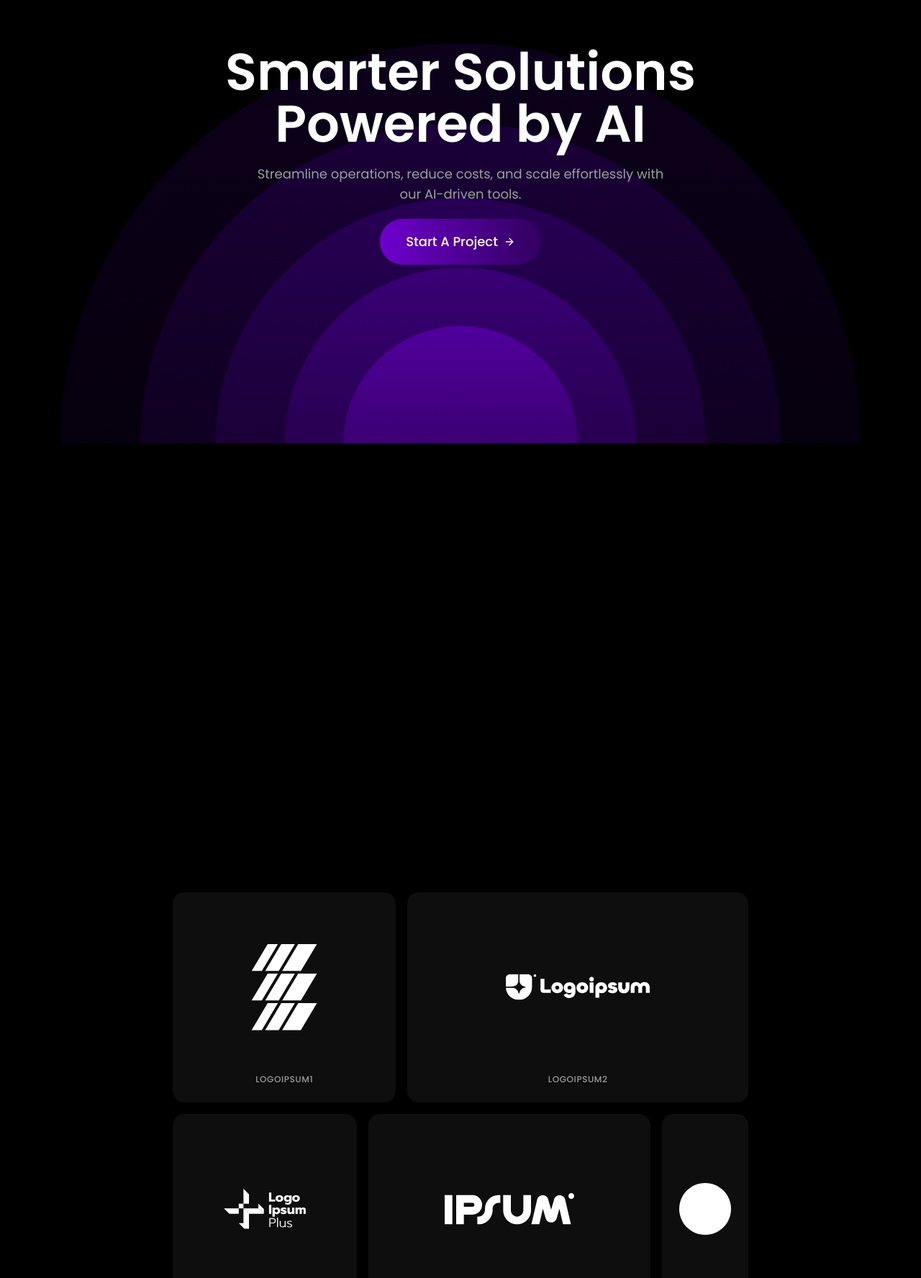
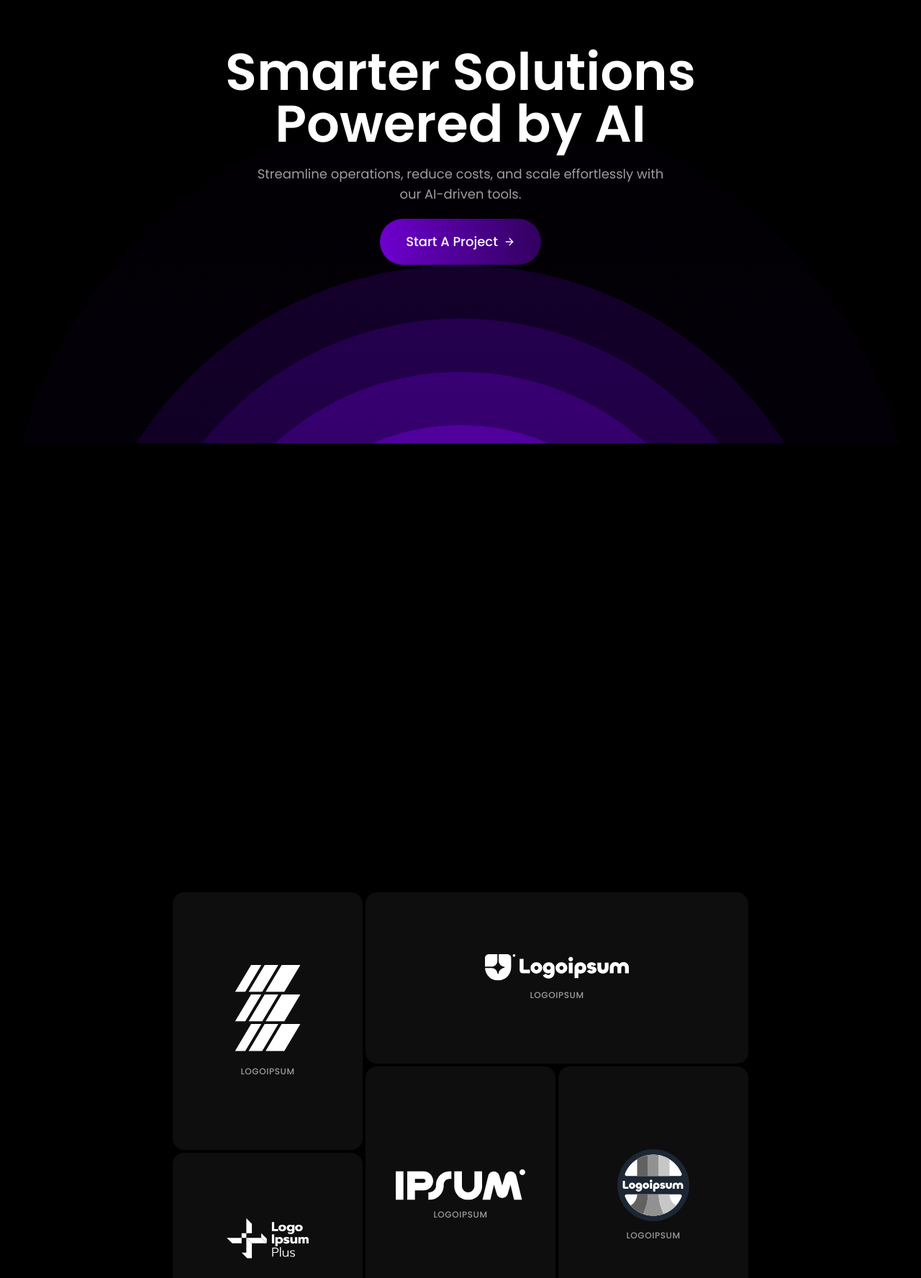
Before and after one commit to the3plet/machine-test-sooraj, a Next.js app: page / in a window 1280 px wide. Shown: the part 184-1960 px from the top of the page at 72% size. Built offline with nearby package versions, Linux system fonts and the light colour scheme.

Commit message:
ui updation on grid and circle

```diff
--- a/app/components/GridSection/Grid.tsx
+++ b/app/components/GridSection/Grid.tsx
@@ -5,28 +5,47 @@ import Image from 'next/image'
 type Props = {}
 
 const gridItems = [
-  { id: 1, name: 'LOGOIPSUM1', logo: '/logos/logo2.svg', span: 'col-span-2 row-span-2' },
-  { id: 2, name: 'LOGOIPSUM2', logo: '/logos/logo3.svg', span: 'col-span-4 row-span-1' },
-  { id: 3, name: 'LOGOIPSUM3', logo: '/logos/logo1.svg', span: 'col-span-2 row-span-2' },
-  { id: 4, name: 'LOGOIPSUM4', logo: '/logos/logo5.svg', span: 'col-span-3 row-span-2' },
-  { id: 5, name: 'LOGOIPSUM5', logo: '/logos/logo4.svg', span: 'col-span-1 row-span-2' },
+  { id: 1, name: 'LOGOIPSUM', logo: '/logos/logo2.svg' }, // Top left - stripes
+  { id: 2, name: 'LOGOIPSUM', logo: '/logos/logo3.svg' }, // Top right - large
+  { id: 3, name: 'LOGOIPSUM', logo: '/logos/logo1.svg' }, // Bottom left
+  { id: 4, name: 'LOGOIPSUM', logo: '/logos/logo5.svg' }, // Bottom middle
+  { id: 5, name: 'LOGOIPSUM', logo: '/logos/logo4.svg' }, // Bottom right - circular
 ]
 
 const Grid = (props: Props) => {
   return (
     <section className='px-6 sm:px-12 md:px-24 lg:px-40 xl:px-60 py-12 md:py-16 lg:py-20'>
-      <div className='grid grid-rows-1 md:grid-rows-2 gap-4 h-auto md:h-[600px]'>
-        {/* Top Row - 2 items */}
-        <div className='grid grid-cols-1 sm:grid-cols-2 md:grid-cols-5 gap-4'>
-          {/* Item 1 - Left */}
-          <div className='col-span-1 sm:col-span-1 md:col-span-2 bg-[#0E0E0E] rounded-2xl p-6 flex flex-col items-center justify-center gap-3 transition-all duration-300 ease-out hover:scale-[1.02] hover:-translate-y-2 hover:bg-[#232323] hover:shadow-[0_20px_50px_rgba(0,0,0,0.5)] group cursor-pointer min-h-[180px]'>
+      {/* Mobile: Single column stack */}
+      <div className='grid grid-cols-1 md:hidden gap-4'>
+        {gridItems.map((item, index) => (
+          <div key={item.id} className='bg-[#0E0E0E] rounded-2xl p-6 flex flex-col items-center justify-center gap-3 transition-all duration-300 ease-out hover:scale-[1.02] hover:-translate-y-2 hover:bg-[#232323] hover:shadow-[0_20px_50px_rgba(0,0,0,0.5)] group cursor-pointer min-h-[180px]'>
             <div className='flex items-center justify-center flex-1 transition-transform duration-300 group-hover:scale-110'>
+              <Image
+                src={item.logo}
+                alt={item.name}
+                width={120}
+                height={120}
+                className='object-contain filter brightness-0 invert max-h-[100px]'
+              />
+            </div>
+            <p className='text-[#9D9D9D] text-xs font-medium font-poppins transition-all duration-300 group-hover:text-[#FFFFFF] group-hover:-translate-y-1 tracking-wider'>
+              {item.name}
+            </p>
+          </div>
+        ))}
+      </div>
+
+      {/* Desktop: 6 columns x 5 rows grid layout */}
+      <div className='hidden md:grid md:grid-cols-6 md:grid-rows-5 gap-1 h-[600px]'>
+        {/* Card 1 - Top Left (1 col, 4 rows) */}
+        <div className='col-span-2 row-span-3 bg-[#0E0E0E] rounded-2xl p-6 flex flex-col items-center justify-center gap-5 transition-all duration-300 ease-out hover:scale-[1.02] hover:-translate-y-2 hover:bg-[#232323] hover:shadow-[0_20px_50px_rgba(0,0,0,0.5)] group cursor-pointer'>
+          <div className='flex items-center justify-center  transition-transform duration-300 group-hover:scale-110'>
             <Image
               src={gridItems[0].logo}
               alt={gridItems[0].name}
               width={120}
-                height={120}
-                className='object-contain filter brightness-0 invert max-h-[80px] sm:max-h-[100px] md:max-h-[120px]'
+              height={100}
+              className='object-contain filter brightness-0 invert max-h-[120px]'
             />
           </div>
           <p className='text-[#9D9D9D] text-xs font-medium font-poppins transition-all duration-300 group-hover:text-[#FFFFFF] group-hover:-translate-y-1 tracking-wider'>
@@ -34,50 +53,31 @@ const Grid = (props: Props) => {
           </p>
         </div>
 
-          {/* Item 2 - Right */}
-          <div className='col-span-1 sm:col-span-1 md:col-span-3 bg-[#0E0E0E] rounded-2xl p-6 flex flex-col items-center justify-center gap-3 transition-all duration-300 ease-out hover:scale-[1.02] hover:-translate-y-2 hover:bg-[#232323] hover:shadow-[0_20px_50px_rgba(0,0,0,0.5)] group cursor-pointer min-h-[180px]'>
-            <div className='flex items-center justify-center flex-1 transition-transform duration-300 group-hover:scale-110'>
+        {/* Card 2 - Top Right (5 cols, 2 rows) */}
+        <div className='col-span-4 row-span-2 bg-[#0E0E0E] rounded-2xl p-6 flex flex-col items-center justify-center gap-3 transition-all duration-300 ease-out hover:scale-[1.02] hover:-translate-y-2 hover:bg-[#232323] hover:shadow-[0_20px_50px_rgba(0,0,0,0.5)] group cursor-pointer'>
+          <div className='flex items-center justify-center transition-transform duration-300 group-hover:scale-110'>
             <Image
               src={gridItems[1].logo}
               alt={gridItems[1].name}
               width={200}
               height={200}
-                className='object-contain filter brightness-0 invert max-h-[100px] sm:max-h-[120px] md:max-h-[150px]'
+              className='object-contain filter brightness-0 invert max-h-[120px]'
             />
           </div>
           <p className='text-[#9D9D9D] text-xs font-medium font-poppins transition-all duration-300 group-hover:text-[#FFFFFF] group-hover:-translate-y-1 tracking-wider'>
             {gridItems[1].name}
           </p>
         </div>
-        </div>
 
-        {/* Bottom Row - 3 items nested grid */}
-        <div className='grid grid-cols-1 sm:grid-cols-2 md:grid-cols-6 gap-4'>
-          {/* Item 3 - Left */}
-          <div className='col-span-1 sm:col-span-1 md:col-span-2 bg-[#0E0E0E] rounded-2xl p-6 flex flex-col items-center justify-center gap-3 transition-all duration-300 ease-out hover:scale-[1.02] hover:-translate-y-2 hover:bg-[#232323] hover:shadow-[0_20px_50px_rgba(0,0,0,0.5)] group cursor-pointer min-h-[180px]'>
-            <div className='flex items-center justify-center flex-1 transition-transform duration-300 group-hover:scale-110'>
-              <Image
-                src={gridItems[2].logo}
-                alt={gridItems[2].name}
-                width={120}
-                height={120}
-                className='object-contain filter brightness-0 invert max-h-[80px] sm:max-h-[100px] md:max-h-[120px]'
-              />
-            </div>
-            <p className='text-[#9D9D9D] text-xs font-medium font-poppins transition-all duration-300 group-hover:text-[#FFFFFF] group-hover:-translate-y-1 tracking-wider'>
-              {gridItems[2].name}
-            </p>
-          </div>
-
-          {/* Item 4 - Middle */}
-          <div className='col-span-1 sm:col-span-1 md:col-span-3 bg-[#0E0E0E] rounded-2xl p-6 flex flex-col items-center justify-center gap-3 transition-all duration-300 ease-out hover:scale-[1.02] hover:-translate-y-2 hover:bg-[#232323] hover:shadow-[0_20px_50px_rgba(0,0,0,0.5)] group cursor-pointer min-h-[180px]'>
-            <div className='flex items-center justify-center flex-1 transition-transform duration-300 group-hover:scale-110'>
+        {/* Card 4 - Middle Right (3 cols, 3 rows) */}
+        <div className='col-span-2 row-span-3 bg-[#0E0E0E] rounded-2xl p-6 flex flex-col items-center justify-center gap-3 transition-all duration-300 ease-out hover:scale-[1.02] hover:-translate-y-2 hover:bg-[#232323] hover:shadow-[0_20px_50px_rgba(0,0,0,0.5)] group cursor-pointer'>
+          <div className='flex items-center justify-center transition-transform duration-300 group-hover:scale-110'>
             <Image
               src={gridItems[3].logo}
               alt={gridItems[3].name}
               width={180}
               height={180}
-                className='object-contain filter brightness-0 invert max-h-[90px] sm:max-h-[110px] md:max-h-[120px]'
+              className='object-contain filter brightness-0 invert max-h-[120px]'
             />
           </div>
           <p className='text-[#9D9D9D] text-xs font-medium font-poppins transition-all duration-300 group-hover:text-[#FFFFFF] group-hover:-translate-y-1 tracking-wider'>
@@ -85,21 +85,34 @@ const Grid = (props: Props) => {
           </p>
         </div>
 
-          {/* Item 5 - Right (Circular) */}
-          <div className='col-span-1 sm:col-span-2 md:col-span-1 bg-[#0E0E0E] rounded-2xl p-6 flex flex-col items-center justify-center gap-3 transition-all duration-300 ease-out hover:scale-[1.02] hover:-translate-y-2 hover:bg-[#232323] hover:shadow-[0_20px_50px_rgba(0,0,0,0.5)] group cursor-pointer min-h-[180px]'>
-            <div className='flex items-center justify-center flex-1 transition-transform duration-300 group-hover:scale-110'>
+        {/* Card 5 - Bottom Right (2 cols, 3 rows) */}
+        <div className='col-span-2 row-span-3 bg-[#0E0E0E] rounded-2xl p-6 flex flex-col items-center justify-center gap-3 transition-all duration-300 ease-out hover:scale-[1.02] hover:-translate-y-2 hover:bg-[#232323] hover:shadow-[0_20px_50px_rgba(0,0,0,0.5)] group cursor-pointer'>
+          <div className='flex items-center justify-center transition-transform duration-300 group-hover:scale-110'>
             <Image
               src={gridItems[4].logo}
               alt={gridItems[4].name}
               width={100}
               height={100}
-                className='object-contain filter brightness-0 invert max-h-[70px] sm:max-h-[85px] md:max-h-[100px]'
+              className='object-contain  max-h-[100px]'
             />
           </div>
           <p className='text-[#9D9D9D] text-xs font-medium font-poppins transition-all duration-300 group-hover:text-[#FFFFFF] group-hover:-translate-y-1 tracking-wider'>
             {gridItems[4].name}
           </p>
         </div>
+
+        {/* Card 3 - Bottom Left (1 col, 1 row) */}
+        <div className='col-span-2 row-span-2 bg-[#0E0E0E] rounded-2xl p-6 flex flex-col items-center justify-center gap-3 transition-all duration-300 ease-out hover:scale-[1.02] hover:-translate-y-2 hover:bg-[#232323] hover:shadow-[0_20px_50px_rgba(0,0,0,0.5)] group cursor-pointer'>
+          <div className='flex items-center justify-center flex-1 transition-transform duration-300 group-hover:scale-110'>
+            <Image
+              src={gridItems[2].logo}
+              alt={gridItems[2].name}
+              width={120}
+              height={120}
+              className='object-contain filter brightness-0 invert max-h-[80px]'
+            />
+          </div>
+
         </div>
       </div>
     </section>
--- a/app/components/Hero/ConcentricCircle.tsx
+++ b/app/components/Hero/ConcentricCircle.tsx
@@ -56,7 +56,7 @@ export default function ConcentricCircle() {
       className="absolute inset-0 flex items-end justify-center overflow-hidden pointer-events-none"
     >
       <svg
-        className="absolute bottom-0 left-1/2 -translate-x-1/2"
+        className="absolute bottom-0 top-40 left-1/2 -translate-x-1/2"
         width="100%"
         height="100%"
         viewBox="0 0 1920 1080"
@@ -65,7 +65,7 @@ export default function ConcentricCircle() {
       >
         <defs>
           <linearGradient id="grad1" x1="0%" y1="0%" x2="0%" y2="100%">
-            <stop offset="0%" style={{ stopColor: 'rgba(110, 0, 207, 0.5)', stopOpacity: 1 }} />
+            <stop offset="0%" style={{ stopColor: 'rgba(110, 0, 207, 0.5)', stopOpacity: 1,  }} />
             <stop offset="100%" style={{ stopColor: 'rgba(80, 0, 150, 0.2)', stopOpacity: 1 }} />
           </linearGradient>
           <linearGradient id="grad2" x1="0%" y1="0%" x2="0%" y2="100%">
@@ -80,8 +80,8 @@ export default function ConcentricCircle() {
             <stop offset="0%" style={{ stopColor: 'rgba(60, 0, 130, 0.3)', stopOpacity: 1 }} />
             <stop offset="100%" style={{ stopColor: 'rgba(40, 0, 80, 0.1)', stopOpacity: 1 }} />
           </linearGradient>
-          <linearGradient id="grad5" x1="0%" y1="0%" x2="0%" y2="100%">
-            <stop offset="0%" style={{ stopColor: 'rgba(50, 0, 110, 0.25)', stopOpacity: 1 }} />
+          <linearGradient id="grad5" x1="40%" y1="50%" x2="40%" y2="10%">
+            <stop offset="0%" style={{ stopColor: 'rgba(50, 0, 110, 0.09)', stopOpacity: 1 }} />
             <stop offset="100%" style={{ stopColor: 'rgba(30, 0, 60, 0.08)', stopOpacity: 1 }} />
           </linearGradient>
 
@@ -97,7 +97,7 @@ export default function ConcentricCircle() {
             ref={(el) => setRef(el, 4)}
             cx="960"
             cy="1080"
-            r="750"
+            r="850"
             fill="url(#grad5)"
             strokeWidth="0"
           />
@@ -106,8 +106,8 @@ export default function ConcentricCircle() {
           <circle
             ref={(el) => setRef(el, 3)}
             cx="960"
-            cy="1080"
-            r="600"
+            cy="1250"
+            r="720"
             fill="url(#grad4)"
             strokeWidth="0"
           />
@@ -116,8 +116,8 @@ export default function ConcentricCircle() {
           <circle
             ref={(el) => setRef(el, 2)}
             cx="960"
-            cy="1080"
-            r="460"
+            cy="1250"
+            r="620"
             fill="url(#grad3)"
             strokeWidth="0"
           />
@@ -126,8 +126,8 @@ export default function ConcentricCircle() {
           <circle
             ref={(el) => setRef(el, 1)}
             cx="960"
-            cy="1080"
-            r="330"
+            cy="1250"
+            r="520"
             fill="url(#grad2)"
             strokeWidth="0"
           />
@@ -136,8 +136,8 @@ export default function ConcentricCircle() {
           <circle
             ref={(el) => setRef(el, 0)}
             cx="960"
-            cy="1080"
-            r="220"
+            cy="1250"
+            r="420"
             fill="url(#grad1)"
             strokeWidth="0"
           />
```
Lines whose indentation alone changed are shown as unchanged.
